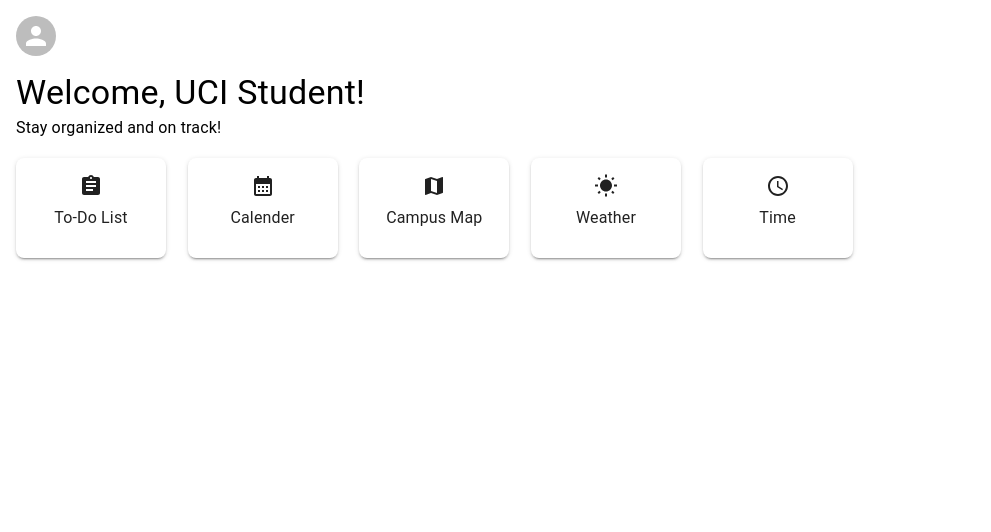
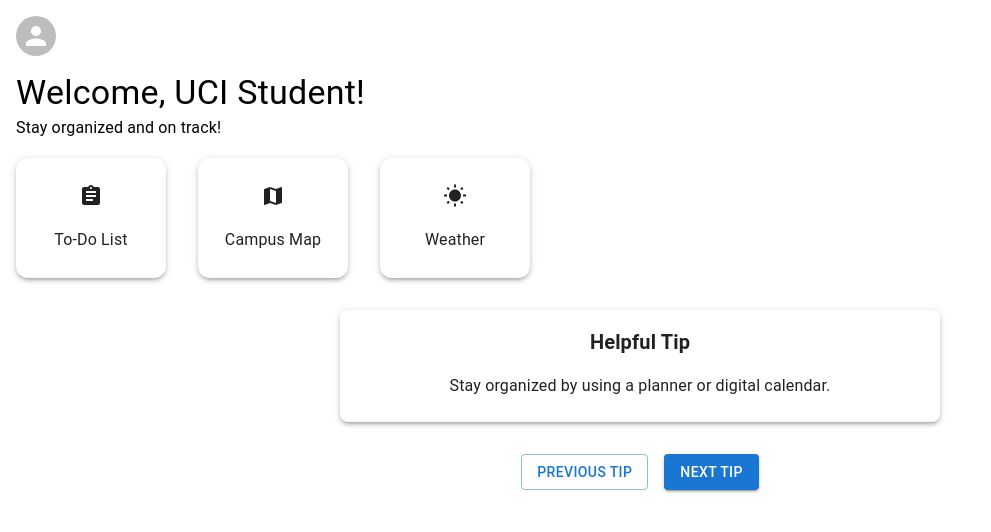
Before and after one commit to mendel1224/ZotAssist, a Next.js app: page / in a window 1280 px wide. Shown: the top 532 px of the page, without its empty margins (0-991 px from the left). Built offline with nearby package versions, Linux system fonts and the light colour scheme.

Commit message:
Added map and student tips section

```diff
--- a/src/app/Body/Body.js
+++ /dev/null
@@ -1 +0,0 @@
-// place holder for the body of the page
--- /dev/null
+++ b/src/app/StudentTips.js
@@ -0,0 +1,76 @@
+"use client"; // Mark this as a client component
+
+import React, { useState } from "react";
+import { Box, Typography, Card, CardContent, Button } from "@mui/material";
+
+const StudentTips = () => {
+  // Tips for college students
+  const tips = [
+    "Stay organized by using a planner or digital calendar.",
+    "Make time for self-care and get enough sleep.",
+    "Join campus clubs or organizations to network and make friends.",
+    "Visit professors during office hours to build relationships and get help.",
+    "Use your university’s resources, such as tutoring centers or career services.",
+  ];
+
+  const [currentTipIndex, setCurrentTipIndex] = useState(0);
+
+  // Function to go to the next tip
+  const handleNextTip = () => {
+    setCurrentTipIndex((prevIndex) => (prevIndex + 1) % tips.length);
+  };
+
+  // Function to go to the previous tip
+  const handlePreviousTip = () => {
+    setCurrentTipIndex((prevIndex) =>
+      prevIndex === 0 ? tips.length - 1 : prevIndex - 1
+    );
+  };
+
+  return (
+    <Box
+      sx={{
+        textAlign: "center",
+        padding: 4,
+        backgroundColor: "white",
+        minHeight: "100vh",
+      }}
+    >
+
+      {/* Tip Card */}
+      <Card
+        sx={{
+          maxWidth: 600,
+          margin: "0 auto",
+          boxShadow: 3,
+          borderRadius: 2,
+        }}
+      >
+        <CardContent>
+          <Typography variant="h6" sx={{ fontWeight: "bold" }}>
+            Helpful Tip
+          </Typography>
+          <Typography variant="body1" sx={{ marginTop: 2 }}>
+            {tips[currentTipIndex]}
+          </Typography>
+        </CardContent>
+      </Card>
+
+      {/* Navigation Buttons */}
+      <Box sx={{ marginTop: 4, display: "flex", justifyContent: "center" }}>
+        <Button
+          variant="outlined"
+          sx={{ marginRight: 2 }}
+          onClick={handlePreviousTip}
+        >
+          Previous Tip
+        </Button>
+        <Button variant="contained" onClick={handleNextTip}>
+          Next Tip
+        </Button>
+      </Box>
+    </Box>
+  );
+};
+
+export default StudentTips;
--- a/src/app/components/Header/DashBoard.js
+++ b/src/app/components/Header/DashBoard.js
@@ -1,55 +1,53 @@
 "use client"; // Add this line to mark the component as a client component
-import React from 'react';
-import {Avatar, Box, Typography, Card, CardContent, Grid  } from '@mui/material';
-import AssignmentIcon from '@mui/icons-material/Assignment';
-import CalendarMonthIcon from '@mui/icons-material/CalendarMonth';
-import MapIcon from '@mui/icons-material/Map';
-import WbSunnyIcon from '@mui/icons-material/WbSunny';
-import AccessTimeIcon from '@mui/icons-material/AccessTime';
-
-import { useRouter } from 'next/navigation';
-
-
+import React from "react";
+import {
+  Avatar,
+  Box,
+  Typography,
+  Card,
+  Grid,
+} from "@mui/material";
+import AssignmentIcon from "@mui/icons-material/Assignment";
+import MapIcon from "@mui/icons-material/Map";
+import WbSunnyIcon from "@mui/icons-material/WbSunny";
+import { useRouter } from "next/navigation";
 
 const DashBoard = () => {
-
   const router = useRouter(); // Initialize Next.js router
 
   const cardData = [
-
-        { title: "To-Do List" , icon:  <AssignmentIcon />  , route: '/ToDoList'} ,
-        { title: "Calender", icon: <CalendarMonthIcon /> },
-        { title: "Campus Map", icon: <MapIcon/>  } ,
-        { title: "Weather", icon: <WbSunnyIcon/>, route: '/Weather' }, ,
-        { title: "Time", icon: <AccessTimeIcon/> }
-
-]
-
-
+    { title: "To-Do List", icon: <AssignmentIcon />, route: "/ToDoList" },
+    { title: "Campus Map", icon: <MapIcon />, route: "/CampusMap" },
+    { title: "Weather", icon: <WbSunnyIcon />, route: "/Weather" },
+  ];
 
   return (
-        <Grid container spacing={7} justifyContent="align-start">
+    <Grid
+      container
+      spacing={4} // Increase spacing for more room between items
+      justifyContent="center"
+    >
       {cardData.map((card, index) => (
-          <Grid item xs={6} sm={4} md={2} key={index}>
+        <Grid item xs={12} sm={6} md={4} key={index}>
           <Card
             sx={{
-                textAlign: 'center',
-                boxShadow: 2,
-                borderRadius: 2,
-                padding: 2,
-                display: 'flex',
-                flexDirection: 'column',
-                alignItems: 'center',
-                //Sizing
-                minWidth: 150, // Set a consistent width
-                minHeight: 100, // Set a consistent height
-                cursor: 'pointer', // Make the card look clickable
-
+              textAlign: "center",
+              boxShadow: 3,
+              borderRadius: 3,
+              padding: 3,
+              display: "flex",
+              flexDirection: "column",
+              alignItems: "center",
+              justifyContent: "center",
+              minWidth: 150, // Adjust card width
+              minHeight: 120, // Adjust card height
+              margin: "auto", // Center the cards
+              cursor: "pointer", // Make the card look clickable
             }}
             onClick={() => router.push(card.route)} // Navigate to the route
           >
             {/* Icon */}
-              {card.icon}
+            <Box sx={{ marginBottom: 1 }}>{card.icon}</Box>
             {/* Title */}
             <Typography variant="body1" sx={{ marginTop: 1 }}>
               {card.title}
@@ -58,10 +56,7 @@
         </Grid>
       ))}
     </Grid>
-
-
-
-    )
-}
+  );
+};
 
 export default DashBoard;
--- a/src/app/page.js
+++ b/src/app/page.js
@@ -1,5 +1,6 @@
 import React from 'react';
 import Header from './components/Header/Header.js'
+import StudentTips from './StudentTips.js';
 import { Box } from '@mui/material';
 
 export default function Home() {
@@ -16,6 +17,8 @@
 
       <Header>
       </Header>
+      <StudentTips>
+      </StudentTips>
     </Box>
 
   );
```
Also changed, not shown: src/app/CampusMap/page.js (added, +50 -0 lines). Lines whose indentation alone changed are shown as unchanged.
